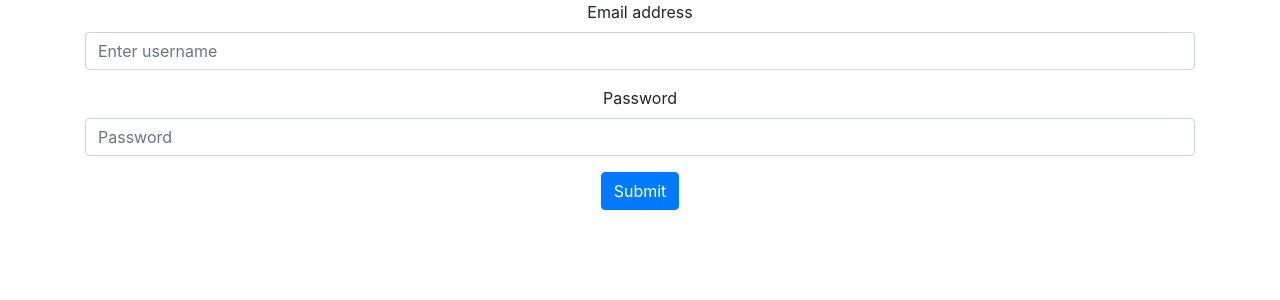
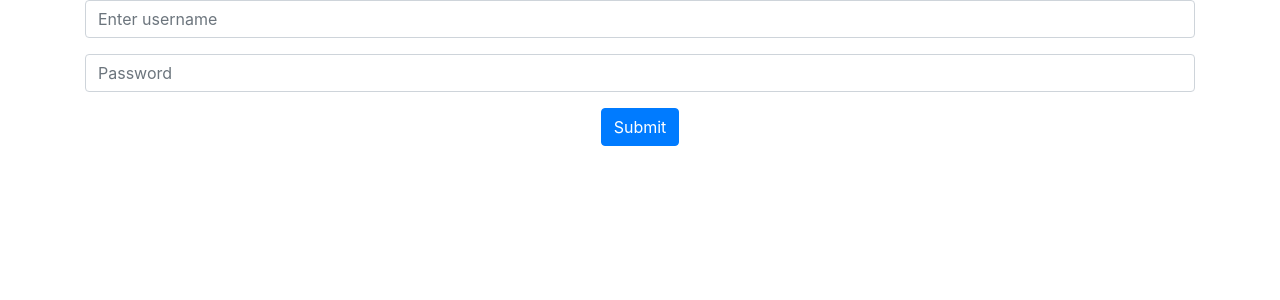
Before and after one commit to nxvinh222/xpharmacy-fe, a React (Create React App) app: page /login in a window 1280 px wide. Shown: the top 300 px of the page. Built offline with nearby package versions, Linux system fonts and the light colour scheme.

Commit message:
login change

```diff
--- a/src/App.js
+++ b/src/App.js
@@ -10,16 +10,34 @@ import axios from './axios';
 class App extends Component {
 
   state = {
-
+    username: "test"
   }
 
+  _onLogin = (username, password) => {
+    axios
+      .post("/api/v1/login", {
+        username: username,
+        password: password
+      })
+      .then(response => {
+        this.setState({
+          name: response.data.name,
+          id: response.data.id
+        })
+        console.log(response);
+
+      })
+  }
 
   render() {
     return (
       <BrowserRouter>
         <div className="App">
+          {/* <Route exact path="/" render={(props) => {
+            return <HomeScreen {...props} username={this.state.username} _onLogin={this._onLogin} />
+          }} /> */}
           <Route exact path="/login" render={(props) => {
-            return <LoginScreen {...props} state={this.state}/>
+            return <LoginScreen {...props} state={this.state} _onLogin={this._onLogin}/>
           }} />
         </div>
 
--- a/src/components/Login.js
+++ b/src/components/Login.js
@@ -1,20 +1,36 @@
 import React, { Component } from 'react';
 
 class Login extends Component {
+    state = {
+
+    }
+// cho em gọi request đâu :v
+    handleUsernameChange = event => {
+        this.setState({username: event.target.value})
+    }
+
+    handlePasswordChange = event => {
+        this.setState({password: event.target.value})
+    }
+
+    Login = (event) => {
+        event.preventDefault();
+        this.props._onLogin(this.state.username, this.state.password);
+    }
+
     render() {
+
         return (
             <div className="login">
                 <div className="container">
                     <form>
                         <div className="form-group">
-                            <label for="exampleInputEmail1">Email address</label>
-                            <input type="text" className="form-control" id="exampleInputEmail1" placeholder="Enter username"/>
+                            <input onChange={this.handleUsernameChange} type="text" className="form-control" id="exampleInputEmail1" placeholder="Enter username"/>
                         </div>
                         <div className="form-group">
-                            <label for="exampleInputPassword1">Password</label>
-                            <input type="password" className="form-control" id="exampleInputPassword1" placeholder="Password"/>
+                            <input onChange={this.handlePasswordChange} type="password" className="form-control" id="exampleInputPassword1" placeholder="Password"/>
                         </div>
-                        <button type="submit" className="btn btn-primary">Submit</button>
+                        <button type="submit" className="btn btn-primary" onClick={this.Login}>Submit</button>
                     </form>
                 </div>
             </div>
--- a/src/config.js
+++ b/src/config.js
@@ -1,3 +1,3 @@
 export default {
-    rootPath: "https://xpharmacy-server.herokuapp.com"
+    rootPath: "http://localhost:3001"
 }
--- a/src/containers/LoginScreen.js
+++ b/src/containers/LoginScreen.js
@@ -16,7 +16,7 @@ class LoginScreen extends Component {
     render() {
         return (
             <div>
-               <Login/>
+               <Login _onLogin={this.props._onLogin}/>
             </div>
         );
     }
```
